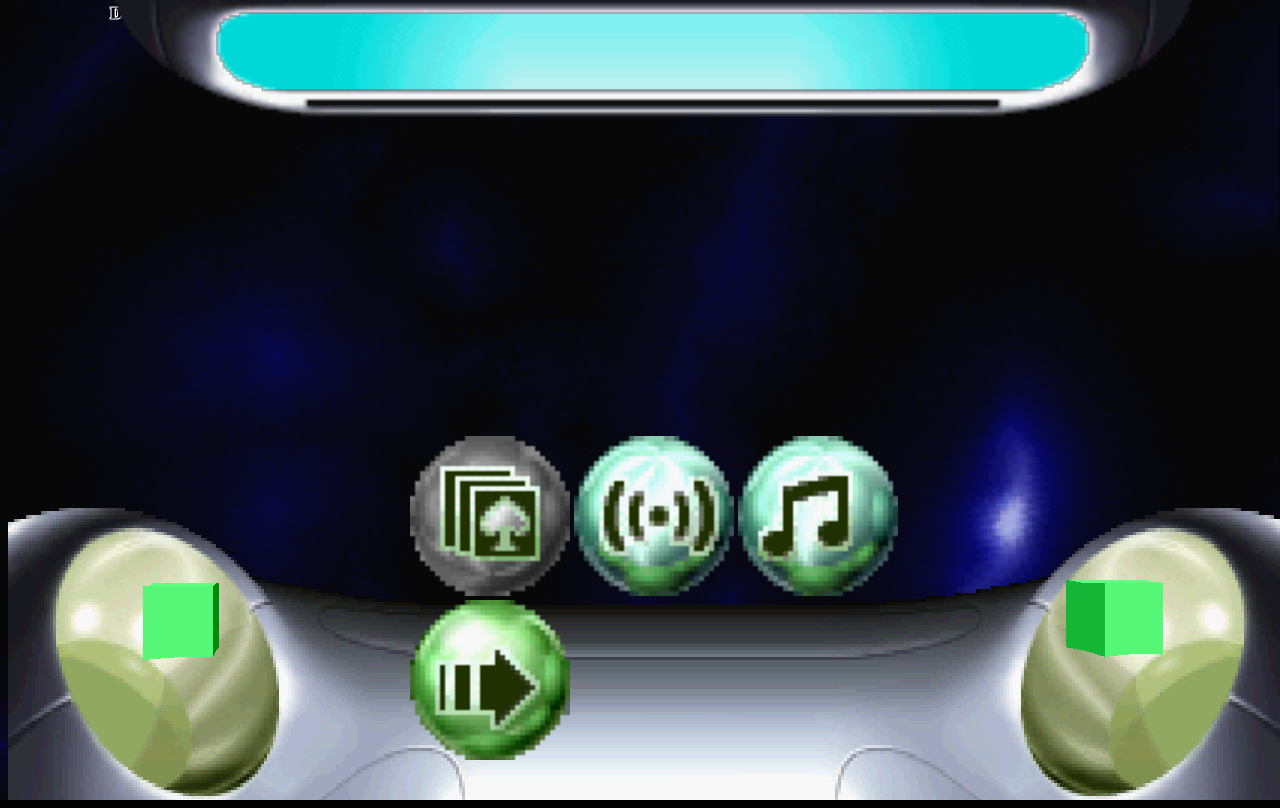
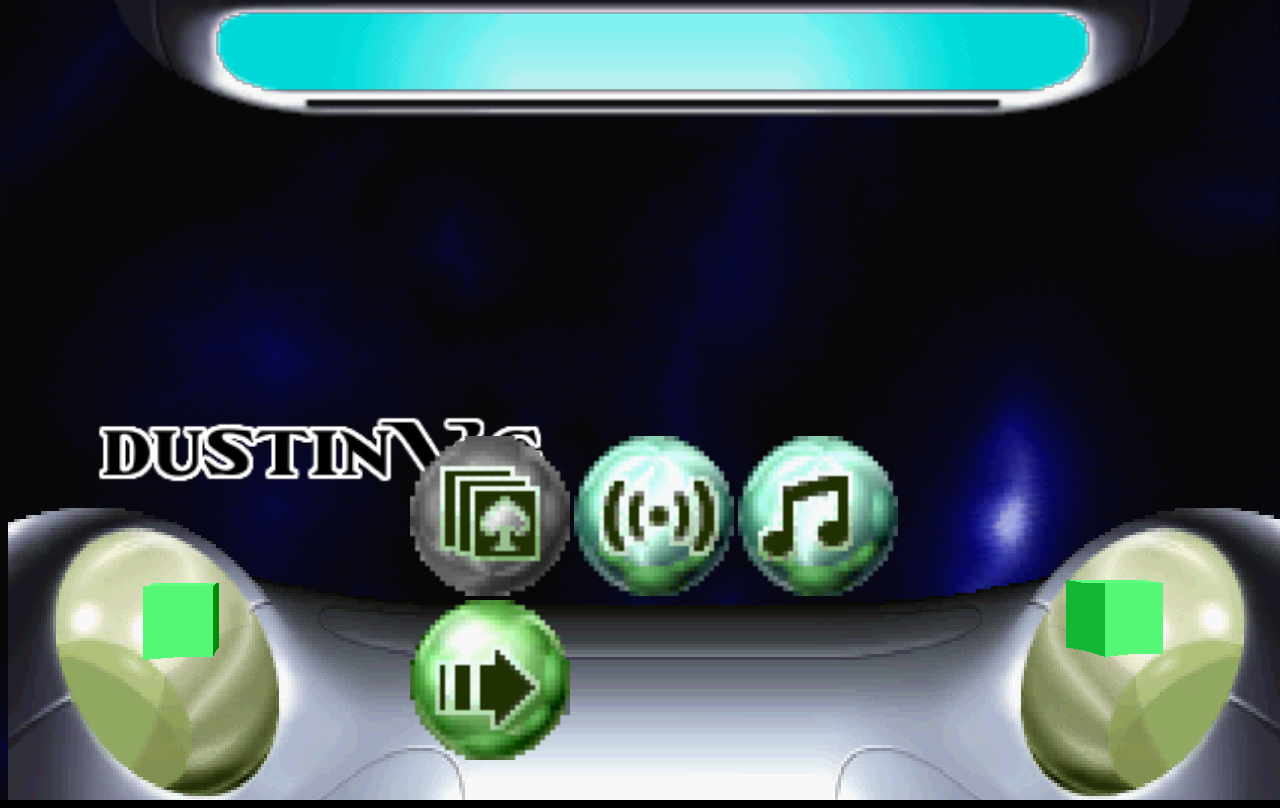
Before and after one commit to DustinVG/dustinvg.github.io, a plain HTML site: page secret/index.html in a window 1280 px wide. Drawn offline with Linux system fonts and the light colour scheme.

Commit message:
no message

```diff
--- a/secret/index.css
+++ b/secret/index.css
@@ -42,8 +42,8 @@ html, body {
 }
 
 .logo {
-	display: block;
-	align: center;
+	position: fixed;
+	top: 50%;
 	margin: auto;
 	width: 50%;
 	height: auto;
```
